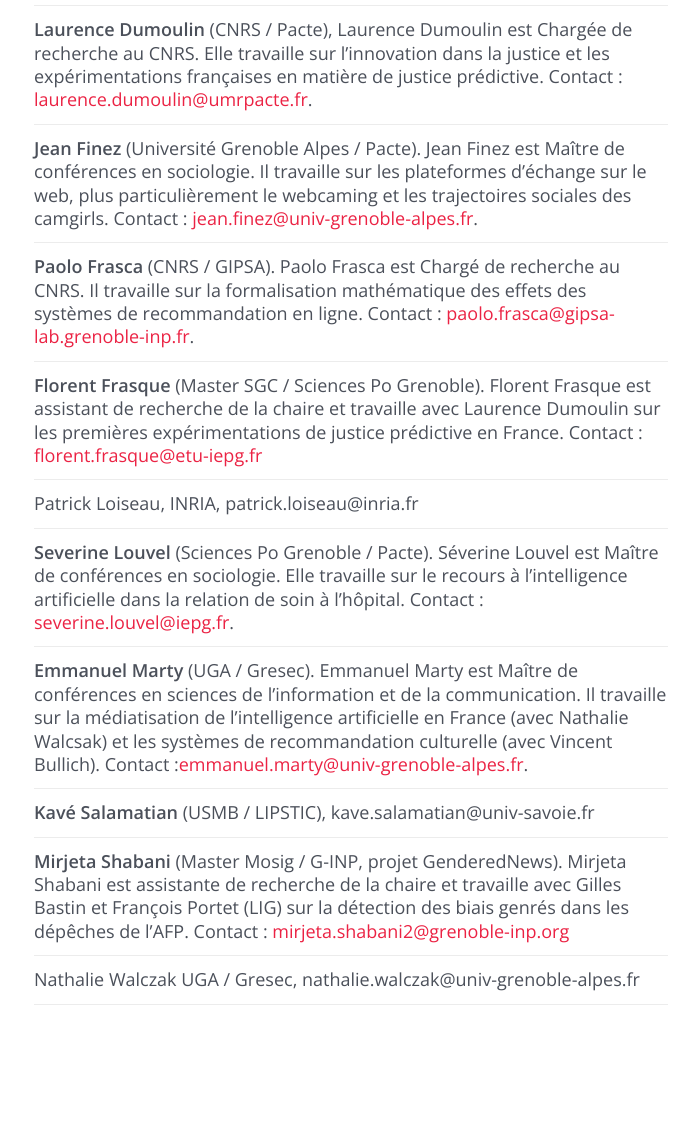
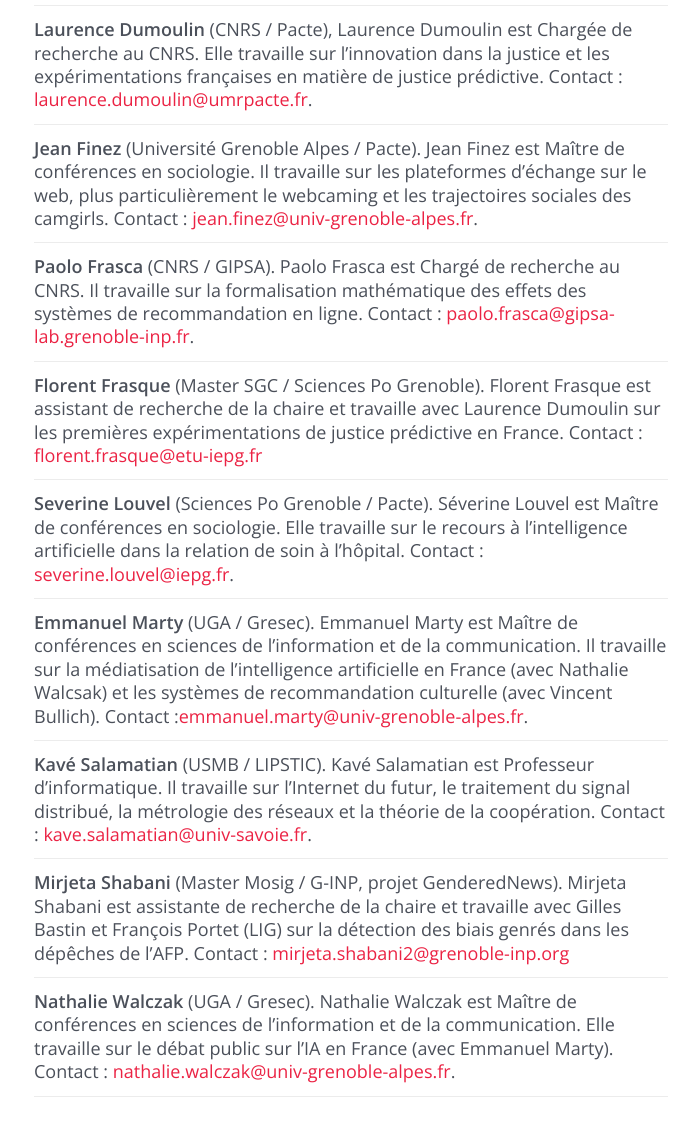
Before and after one commit to gillesbastin/algorithmicsociety.github.io, a Jekyll site: the page built from participants.md, in a window 1280 px wide and 1400 px high, scrolled down 1220 px. Shown: the top 1136 px of the window, without its empty margins (289-988 px from the left). Built offline with Jekyll 4.4.1, drawn with Linux system fonts in a browser that asks for light colours.

Commit message:
Update participants.md

```diff
--- a/participants.md
+++ b/participants.md
@@ -33,15 +33,13 @@ image: 			header-1.jpg
 <hr>
 **Florent Frasque** (Master SGC / Sciences Po Grenoble). Florent Frasque est assistant de recherche de la chaire et travaille avec Laurence Dumoulin sur les premières expérimentations de justice prédictive en France. Contact : [florent.frasque@etu-iepg.fr](mailto:florent.frasque@etu-iepg.fr)
 <hr>
-Patrick Loiseau, INRIA, patrick.loiseau@inria.fr
-<hr>
 **Severine Louvel** (Sciences Po Grenoble / Pacte). Séverine Louvel est Maître de conférences en sociologie. Elle travaille sur le recours à l'intelligence artificielle dans la relation de soin à l'hôpital. Contact : [severine.louvel@iepg.fr](severine.louvel@iepg.fr).
 <hr>
 **Emmanuel Marty** (UGA / Gresec). Emmanuel Marty est Maître de conférences en sciences de l'information et de la communication. Il travaille sur la médiatisation de l'intelligence artificielle en France (avec Nathalie Walcsak) et les systèmes de recommandation culturelle (avec Vincent Bullich). Contact :[emmanuel.marty@univ-grenoble-alpes.fr](emmanuel.marty@univ-grenoble-alpes.fr).
 <hr>
-**Kavé Salamatian** (USMB / LIPSTIC), kave.salamatian@univ-savoie.fr
+**Kavé Salamatian** (USMB / LIPSTIC). Kavé Salamatian est Professeur d'informatique. Il travaille sur l'Internet du futur, le traitement du signal distribué, la métrologie des réseaux et la théorie de la coopération. Contact : [kave.salamatian@univ-savoie.fr](kave.salamatian@univ-savoie.fr).
 <hr>
 **Mirjeta Shabani** (Master Mosig / G-INP, projet GenderedNews). Mirjeta Shabani est assistante de recherche de la chaire et travaille avec Gilles Bastin et François Portet (LIG) sur la détection des biais genrés dans les dépêches de l'AFP. Contact : [mirjeta.shabani2@grenoble-inp.org](mailto:mirjeta.shabani2@grenoble-inp.org)
 <hr>
-Nathalie Walczak UGA / Gresec, nathalie.walczak@univ-grenoble-alpes.fr
+**Nathalie Walczak** (UGA / Gresec). Nathalie Walczak est Maître de conférences en sciences de l'information et de la communication. Elle travaille sur le débat public sur l'IA en France (avec Emmanuel Marty). Contact : [nathalie.walczak@univ-grenoble-alpes.fr](nathalie.walczak@univ-grenoble-alpes.fr).
 <hr>
```
